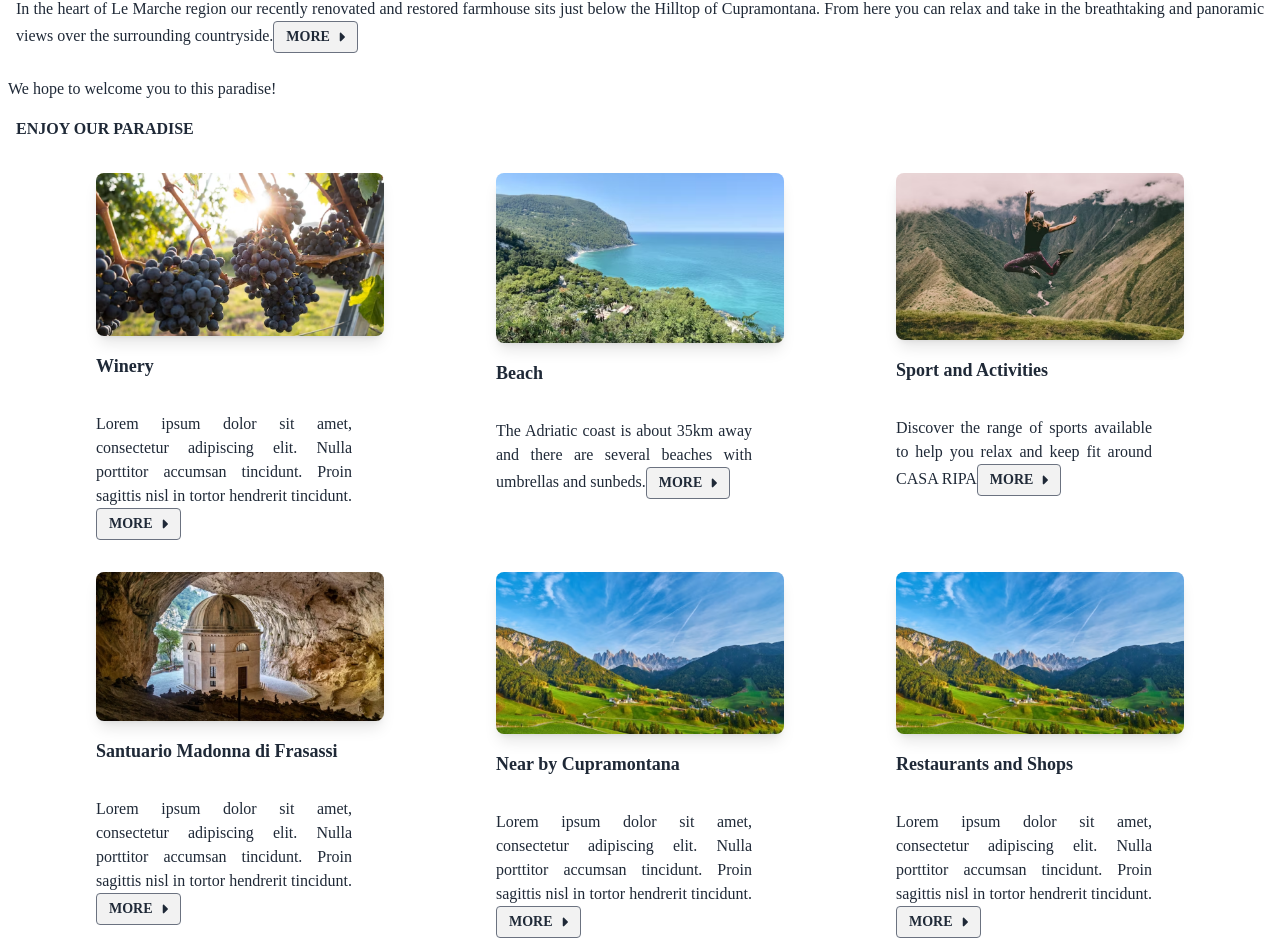
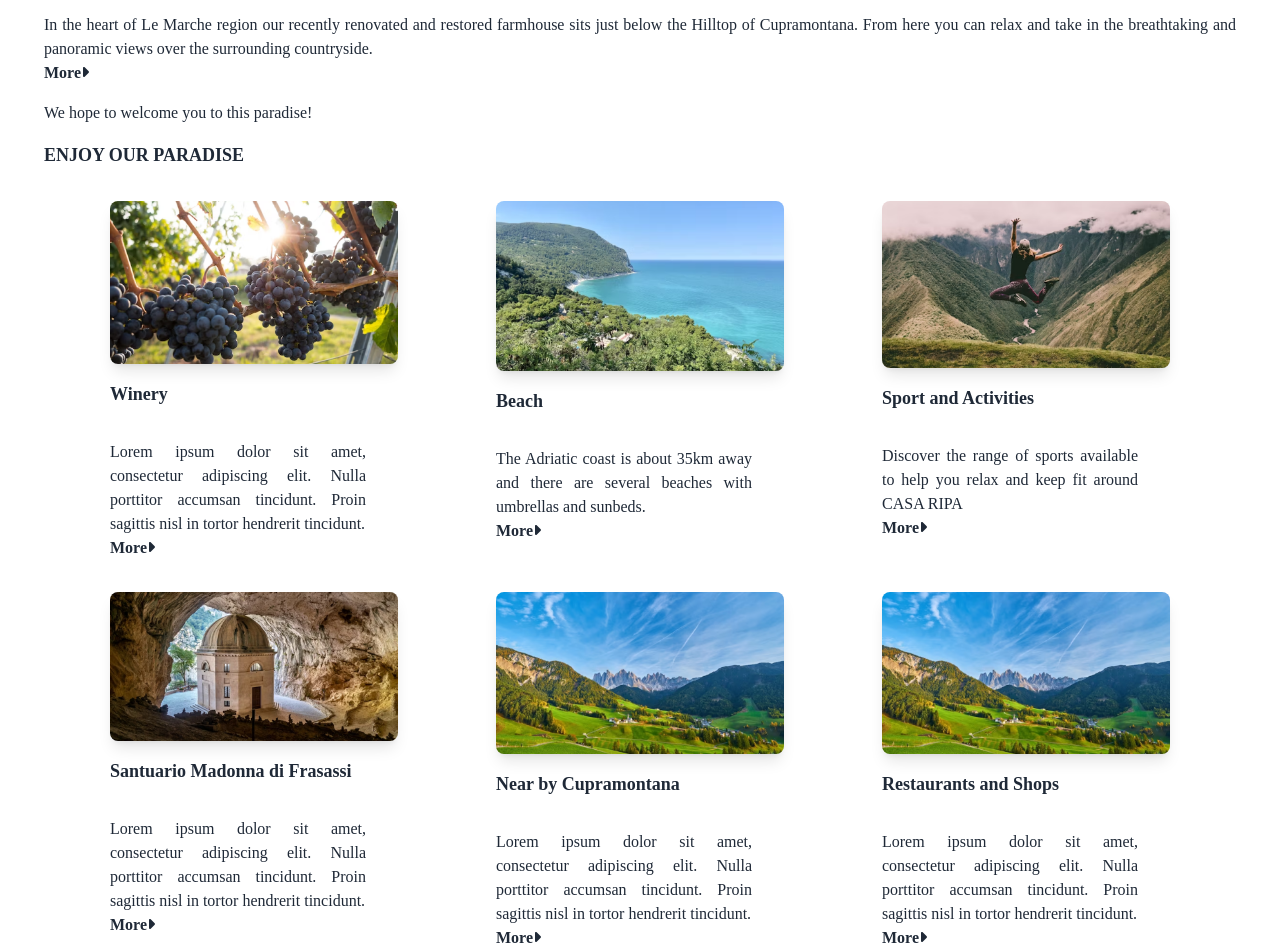
Before and after one commit to SinthiyaBalan/CASA_RIPA_HouseRentingApp, a React (Vite) app: page / in a window 1280 px wide. Shown: the part 989-1941 px from the top of the page. Built offline with nearby package versions, Linux system fonts and the light colour scheme; a web font is replaced by a local one.

Commit message:
updated margin value

```diff
--- a/src/components/Home.jsx
+++ b/src/components/Home.jsx
@@ -47,25 +47,25 @@ function Home() {
         </div>
       // </div> */}
 
-      <div>
-        <h2 className="m-4 font-bold">Welcome to Casa Ripa</h2>
-        <h4 className="font-custom text-justify m-2">
+      <div className="sm:width-full lg:m-7 ">
+        <h2 className="m-4 font-bold text-3xl">Welcome to Casa Ripa</h2>
+        <h4 className="font-custom text-justify m-4">
           Holiday Home @ Cupramontana, Le Marche, Italy
         </h4>
-        <p className="font-custom text-justify p-4">
+        <p className="font-custom text-justify m-4">
           In the heart of Le Marche region our recently renovated and restored
           farmhouse sits just below the Hilltop of Cupramontana. From here you
           can relax and take in the breathtaking and panoramic views over the
-          surrounding countryside.
-          <button className="btn border border-gray-500 rounded sm:btn-sm">
-            More
+          surrounding countryside. <br/>
+
+            <b>More</b>
             <FontAwesomeIcon icon={faCaretRight} />
-          </button>
+
         </p>
-        <p className="font-custom text-justify m-2">
+        <p className="font-custom text-justify m-4">
           We hope to welcome you to this paradise!
         </p>
-        <h2 className="m-4 font-bold">ENJOY OUR PARADISE</h2>
+        <h2 className="m-4 font-bold text-lg">ENJOY OUR PARADISE</h2>
         <div className="flex justify-evenly flex-col lg:flex-row">
           <div>
             <img
@@ -78,10 +78,11 @@ function Home() {
               Lorem ipsum dolor sit amet, consectetur adipiscing elit. Nulla
               porttitor accumsan tincidunt. Proin sagittis nisl in tortor
               hendrerit tincidunt.
-              <button className="btn border border-gray-500 rounded sm:btn-sm">
-                More
+              <br/>
+
+         <b>More</b>
                 <FontAwesomeIcon icon={faCaretRight} />
-              </button>
+
             </p>
           </div>
           <div>
@@ -94,10 +95,11 @@ function Home() {
             <p className="font-custom w-72 text-justify p-4">
               The Adriatic coast is about 35km away and there are several
               beaches with umbrellas and sunbeds.
-              <button className="btn border border-gray-500 rounded sm:btn-sm">
-                More
+              <br/>
+
+         <b>More</b>
                 <FontAwesomeIcon icon={faCaretRight} />
-              </button>
+
             </p>
           </div>
           <div>
@@ -110,10 +112,11 @@ function Home() {
             <p className="font-custom w-72 text-justify p-4">
               Discover the range of sports available to help you relax and keep
               fit around CASA RIPA
-              <button className="btn border border-gray-500 rounded sm:btn-sm">
-                More
+              <br/>
+
+         <b>More</b>
                 <FontAwesomeIcon icon={faCaretRight} />
-              </button>
+
             </p>
           </div>
         </div>
@@ -131,10 +134,11 @@ function Home() {
               Lorem ipsum dolor sit amet, consectetur adipiscing elit. Nulla
               porttitor accumsan tincidunt. Proin sagittis nisl in tortor
               hendrerit tincidunt.
-              <button className="btn border border-gray-500 rounded sm:btn-sm">
-                More
+              <br/>
+
+         <b>More</b>
                 <FontAwesomeIcon icon={faCaretRight} />
-              </button>
+
             </p>
           </div>
           <div>
@@ -148,10 +152,11 @@ function Home() {
               Lorem ipsum dolor sit amet, consectetur adipiscing elit. Nulla
               porttitor accumsan tincidunt. Proin sagittis nisl in tortor
               hendrerit tincidunt.
-              <button className="btn border border-gray-500 rounded sm:btn-sm">
-                More
+              <br/>
+
+         <b>More</b>
                 <FontAwesomeIcon icon={faCaretRight} />
-              </button>
+
             </p>
           </div>
           <div>
@@ -165,10 +170,11 @@ function Home() {
               Lorem ipsum dolor sit amet, consectetur adipiscing elit. Nulla
               porttitor accumsan tincidunt. Proin sagittis nisl in tortor
               hendrerit tincidunt.
-              <button className="btn border border-gray-500 rounded sm:btn-sm">
-                More
+              <br/>
+
+         <b>More</b>
                 <FontAwesomeIcon icon={faCaretRight} />
-              </button>
+
             </p>
           </div>
         </div>
```
